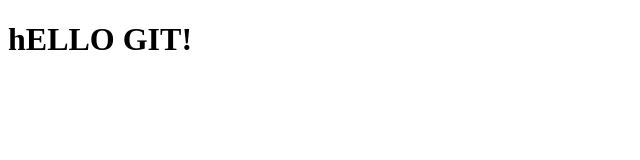
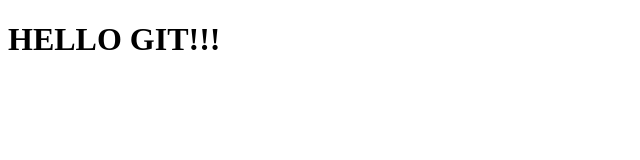
Before and after one commit to maiczel/git-course-4, a plain HTML site: page index.html in a window 1280 px wide. Shown: the whole page, without its empty margins (0-640 px from the left). Drawn offline with Linux system fonts and the light colour scheme.

Commit message:
Hello GIT!!! changed in index.html

```diff
--- a/index.html
+++ b/index.html
@@ -7,6 +7,6 @@
     <title>iSA GIT Course4</title>
 </head>
 <body>
-    <h1>hELLO GIT!</h1>
+    <h1>HELLO GIT!!!</h1>
 </body>
 </html>
```
